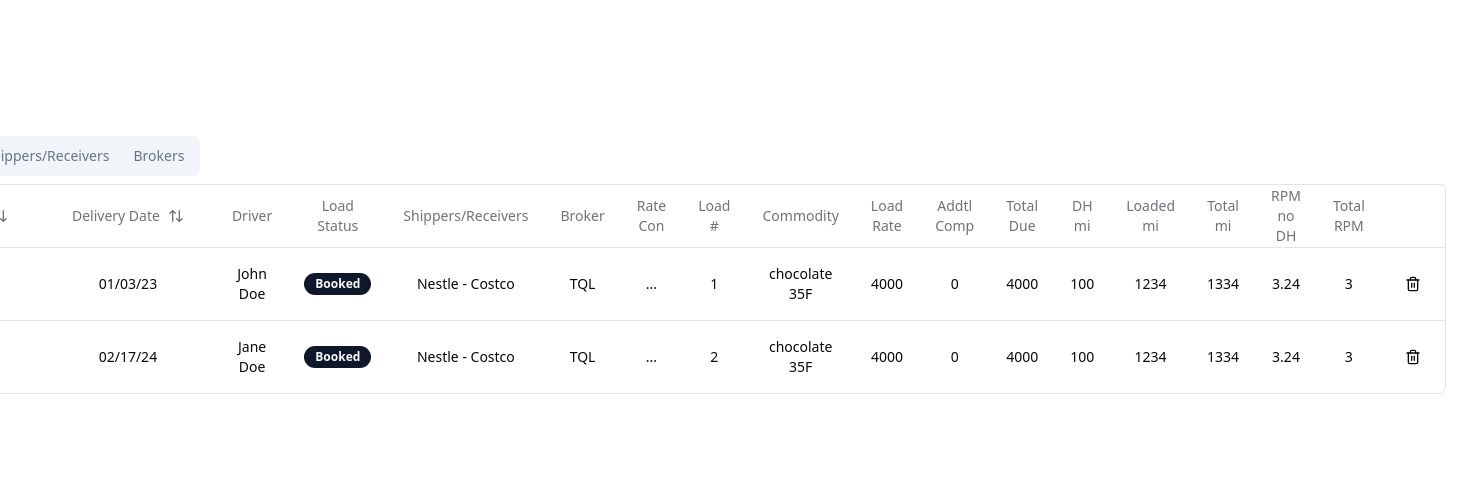
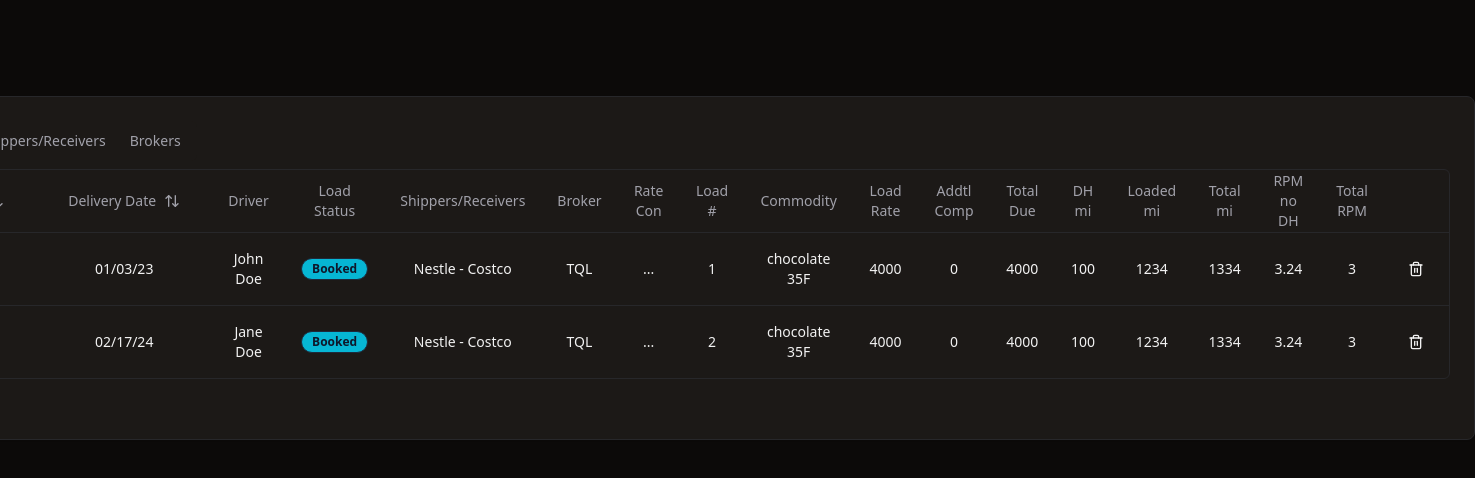
Before and after one commit to joelljones/tms, a Next.js app: page / in a window 1280 px wide. Shown: the top 478 px of the page, 1475 px wide, since content can reach past the window. Built offline with nearby package versions, Linux system fonts and the light colour scheme.

Commit message:
refactor: create main card

```diff
--- a/src/app/layout.js
+++ b/src/app/layout.js
@@ -16,7 +16,7 @@ export default function RootLayout({ children }) {
       <body>
         <ThemeProvider
           attribute="class"
-          defaultTheme="system"
+          defaultTheme="dark"
           // enableSystem
           // disableTransitionOnChange
         >
--- a/src/app/loads/columns.jsx
+++ b/src/app/loads/columns.jsx
@@ -39,6 +39,7 @@ export const columns = [
         }
         onCheckedChange={(value) => table.toggleAllPageRowsSelected(!!value)}
         aria-label="Select all"
+        className="dark:border-primary dark:data-[state=checked]:bg-primary dark:data-[state=checked]:text-primary-foreground"
       />
     ),
     cell: ({ row }) => (
@@ -46,6 +47,7 @@ export const columns = [
         checked={row.getIsSelected()}
         onCheckedChange={(value) => row.toggleSelected(!!value)}
         aria-label="Select row"
+        className="dark:border-primary dark:data-[state=checked]:bg-primary dark:data-[state=checked]:text-primary-foreground"
       />
     ),
     // enableSorting: false,
--- a/src/app/loads/data-table.jsx
+++ b/src/app/loads/data-table.jsx
@@ -112,7 +112,7 @@ export default function DataTable({ columns, data }) {
           </TableBody>
         </Table>
       </div>
-      <div className="flex-1 text-sm text-muted-foreground py-4">
+      <div className="flex-1 text-sm text-muted-foreground pt-4">
         {table.getFilteredSelectedRowModel().rows.length} of{' '}
         {table.getFilteredRowModel().rows.length} row(s) selected.
       </div>
--- a/src/app/page.js
+++ b/src/app/page.js
@@ -1,5 +1,5 @@
+// import ModeToggle from '@/components/theme-toggle';
 import TabsDemo from '@/components/tab-toggle';
-// import ModeToggle from '@/components/theme-toggle';
 
 export default function Home() {
   return (
@@ -41,7 +41,9 @@ export default function Home() {
       </div> */}
 
       {/* <ModeToggle /> */}
-      <TabsDemo />
+      <div className="rounded-lg border bg-card text-card-foreground shadow-sm p-6 min-w-[1669px]">
+        <TabsDemo />
+      </div>
 
       {/* <div className="mb-32 grid text-center lg:max-w-5xl lg:w-full lg:mb-0 lg:grid-cols-4 lg:text-left">
         <a
--- a/src/components/tab-toggle.jsx
+++ b/src/components/tab-toggle.jsx
@@ -3,7 +3,7 @@ import DemoPage from '../app/loads/page';
 
 export default function TabsDemo() {
   return (
-    <div className="py-10 min-w-[1558px]">
+    <div>
       <Tabs defaultValue="loads">
         <TabsList className="dark:bg-card dark:text-muted-foreground">
           <TabsTrigger
```
